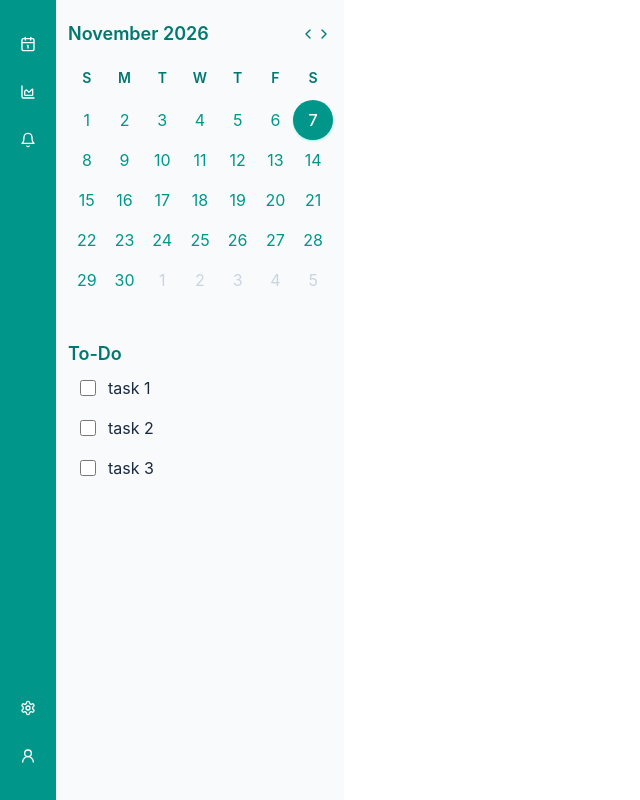
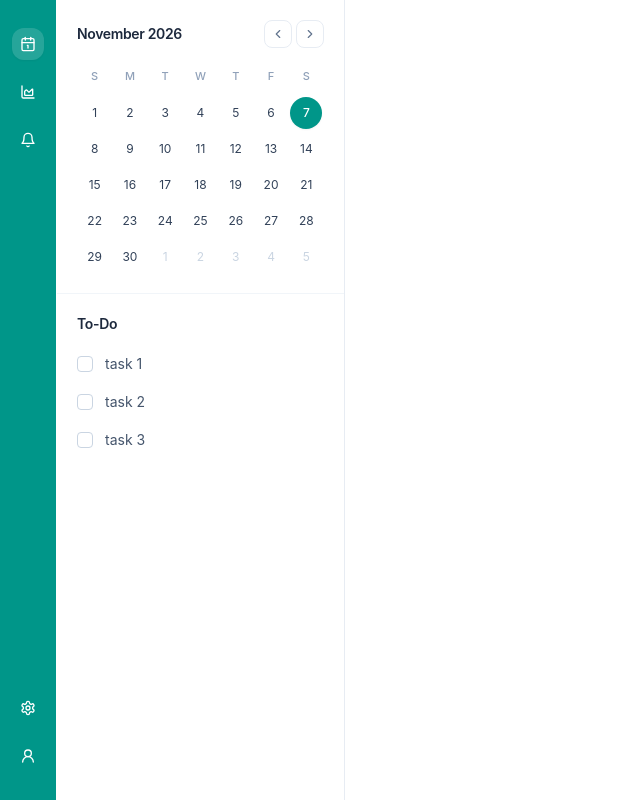
Before and after one commit to Gygee03/calendar-project, a React (Vite) app: page / in a window 1280 px wide. Shown: the whole page, without its empty margins (0-640 px from the left). Built offline with nearby package versions, Linux system fonts and the light colour scheme.

Commit message:
SideNavbar,MiniSidebar-edit: style each component

```diff
--- a/src/components/MiniCalendar.jsx
+++ b/src/components/MiniCalendar.jsx
@@ -60,29 +60,29 @@ const MiniCalenDar = () => {
 
     return (
         <div>
-            <div className="bg-slate-50 w-2xs max-w-sm py-5 px-3">
+            <div className="p-5">
                 {/* Header */}
                 <div className="flex justify-between items-center">
                     {/* Month and Years */}
-                    <b className="text-lg font-semibold text-teal-700">
+                    <b className="text-sm font-semibold text-slate-800 tracking-tight">
                         {currentDate.toLocaleDateString('en-US', { month: 'long', year: 'numeric' })}
                     </b>
                     {/* Prev and Next Icon */}
-                    <div className="flex text-teal-700 items-center">
-                        <button onClick={handlePrevMonth}>
-                            <LuChevronLeft />
+                    <div className="flex text-teal-700 items-center gap-1">
+                        <button onClick={handlePrevMonth} className="p-1.5 rounded-lg border border-slate-200/80 text-slate-500 hover:text-teal-700 hover:bg-slate-50 transition-colors cursor-pointer">
+                            <LuChevronLeft className="w-3.5 h-3.5" />
                         </button>
-                        <button onClick={handleNextMonth}>
-                            <LuChevronRight />
+                        <button onClick={handleNextMonth} className="p-1.5 rounded-lg border border-slate-200/80 text-slate-500 hover:text-teal-700 hover:bg-slate-50 transition-colors cursor-pointer">
+                            <LuChevronRight className="w-3.5 h-3.5" />
                         </button>
                     </div>
                 </div>
 
                 {/* Day */}
                 <div className="mt-5 mb-3">
-                    <div className="grid grid-cols-7 justify-center place-items-center">
+                    <div className="grid grid-cols-7 place-items-center mb-2">
                         {daysOfWeek.map((day, idx) => (
-                            <span key={idx} className="text-sm font-semibold text-teal-700">
+                            <span key={idx} className="text-[11px] font-medium text-slate-400">
                                 {day}
                             </span>
                         ))}
@@ -90,18 +90,18 @@ const MiniCalenDar = () => {
                 </div>
 
                 {/* Date */}
-                <div className="grid grid-cols-7 place-items-center">
+                <div className="grid grid-cols-7 gap-y-1 place-items-center">
                     {calendarCells.map((item, idx) => {
                         const isSelected = isSameDay(item.date, selectedDate);
                         const isCurrent = item.isCurrentMonth;
 
-                        let buttonClass = 'bg-transparent text-teal-600';
+                        let buttonClass = 'text-slate-700 hover:bg-teal-50 hover:text-teal-700 cursor-pointer';
 
                         if (!isCurrent) {
-                            buttonClass = 'text-slate-300 hover:bg-transparent cursor-default';
+                            buttonClass = 'text-slate-300 cursor-default';
                         }
                         else if (isSelected) {
-                            buttonClass = 'bg-teal-600 text-white font-medium shadow-xs shadow-teal-200 hover:bg-teal-700';
+                            buttonClass = 'bg-teal-600 text-white font-medium shadow-xs hover:bg-teal-700 cursor-pointer';
                         }
 
                         return (
@@ -110,7 +110,7 @@ const MiniCalenDar = () => {
                                     type="button"
                                     disabled={!isCurrent}
                                     onClick={() => setSelectedDate(item.date)}
-                                    className={`w-10 h-10 flex items-center justify-center rounded-full text-base transition-colors ${buttonClass}`}
+                                    className={`w-8 h-8 flex items-center justify-center rounded-full text-xs transition-all ${buttonClass}`}
                                 >
                                     {item.day}
                                 </button>
--- a/src/components/MiniSideBar.jsx
+++ b/src/components/MiniSideBar.jsx
@@ -3,7 +3,7 @@ import TodoList from "./TodoList";
 
 const MiniSideBar = () => {
     return (
-        <div className="bg-slate-50 w-2xs max-w-sm h-screen py-0 px-0">
+        <div className="bg-white w-72 h-screen border-r border-slate-200/80 flex flex-col divide-y divide-slate-100 overflow-y-auto">
             <MiniCalenDar />
             <TodoList />
         </div>
--- a/src/components/SideBar.jsx
+++ b/src/components/SideBar.jsx
@@ -7,19 +7,19 @@ import { LuSettings } from "react-icons/lu";
 const SideNavBar = () => {
     return (
         <div>
-            <div className='flex flex-col justify-between bg-teal-600 text-white w-fit h-screen px-3 py-5'>
+            <div className='flex flex-col justify-between bg-teal-600 border-r text-white w-fit h-screen px-3 py-5 select-none'>
                 <div>
                     <ul className="flex flex-col justify-center items-center">
-                        <li className="w-8 h-8 flex justify-center items-center my-2"><LuCalendar1 /></li>
-                        <li className="w-8 h-8 flex justify-center items-center my-2"><LuChartArea /></li>
-                        <li className="w-8 h-8 flex justify-center items-center my-2"><LuBell /></li>
+                        <li className="w-8 h-8 flex justify-center items-center my-2 rounded-xl bg-white/15 text-white shadow-xs cursor-pointer transition-all"><LuCalendar1 /></li>
+                        <li className="w-8 h-8 flex justify-center items-center my-2 rounded-xl hover:bg-white/10 hover:text-white cursor-pointer transition-all"><LuChartArea /></li>
+                        <li className="w-8 h-8 flex justify-center items-center my-2 rounded-xl hover:bg-white/10 hover:text-white cursor-pointer transition-all"><LuBell /></li>
                     </ul>
                 </div>
 
                 <div>
                     <ul className="flex flex-col justify-center items-center">
-                        <li className="w-8 h-8 flex justify-center items-center my-2"><LuSettings /></li>
-                        <li className="w-8 h-8 flex justify-center items-center my-2"><LuUserRound /></li>
+                        <li className="w-8 h-8 flex justify-center items-center my-2 rounded-xl hover:bg-white/10 hover:text-white cursor-pointer transition-all"><LuSettings /></li>
+                        <li className="w-8 h-8 flex justify-center items-center my-2 rounded-xl hover:bg-white/10 hover:text-white cursor-pointer transition-all"><LuUserRound /></li>
                     </ul>
                 </div>
 
--- a/src/components/TodoList.jsx
+++ b/src/components/TodoList.jsx
@@ -1,35 +1,47 @@
 import { useState } from 'react';
+import { LuCheck } from "react-icons/lu";
 
 const TodoList = () => {
-    const [isChecked, setIsChecked] = useState(false);
+    const [tasks, setTasks] = useState([
+        { id: 1, text: 'task 1', completed: false },
+        { id: 2, text: 'task 2', completed: false },
+        { id: 3, text: 'task 3', completed: false },
+    ]);
 
-    const handleChange = (e) => {
-        setIsChecked(e.target.checked);
+    const toggleTask = (id) => {
+        setTasks(tasks.map(task =>
+            task.id === id ? { ...task, completed: !task.completed } : task
+        ));
     };
 
     return (
         <div>
-            <div className="bg-slate-50 w-2xs max-w-sm py-5 px-3">
-                <p className="text-lg font-semibold text-teal-700">To-Do</p>
-                <div>
-                    <label className='flex items-center'>
-                        <input type="checkbox" checked={isChecked} onClick={handleChange} className='w-4 h-4 m-3 rounded-full accent-teal-600 cursor-pointer'/>
-                        <span className={isChecked ? 'line-through text-slate-400' : 'text-slate-800'}>
-                            task 1
-                        </span>
-                    </label>
-                    <label className='flex items-center'>
-                        <input type="checkbox" checked={isChecked} onClick={handleChange} className='w-4 h-4 m-3 rounded-full accent-teal-600 cursor-pointer'/>
-                        <span className={isChecked ? 'line-through text-slate-400' : 'text-slate-800'}>
-                            task 2
-                        </span>
-                    </label>
-                    <label className='flex items-center'>
-                        <input type="checkbox" checked={isChecked} onClick={handleChange} className='w-4 h-4 m-3 rounded-full accent-teal-600 cursor-pointer'/>
-                        <span className={isChecked ? 'line-through text-slate-400' : 'text-slate-800'}>
-                            task 3
-                        </span>
-                    </label>
+            <div className="p-5">
+                <h2 className="text-sm font-semibold text-slate-800 tracking-tight mb-3.5">
+                    To-Do
+                </h2>
+                <div className='flex flex-col gap-1.5'>
+                    {tasks.map((task) => (
+                        <label
+                            key={task.id}
+                            onClick={() => toggleTask(task.id)}
+                            className="flex items-center gap-3 py-1.5 px-2 -mx-2 rounded-lg hover:bg-slate-50 cursor-pointer transition-colors group select-none"
+                        >
+                            <div className={`w-4 h-4 rounded-sm flex items-center justify-center border transition-all ${task.completed
+                                ? 'bg-teal-50 border-teal-500 text-teal-600'
+                                : 'bg-white border-slate-300 group-hover:border-teal-500'
+                                }`}>
+                                {task.completed && <LuCheck className="w-3 h-3 stroke-[2.5]" />}
+                            </div>
+
+                            <span className={`text-sm transition-colors ${task.completed
+                                ? 'line-through text-slate-400'
+                                : 'text-slate-600 group-hover:text-slate-900'
+                                }`}>
+                                {task.text}
+                            </span>
+                        </label>
+                    ))}
                 </div>
             </div>
         </div>
```
